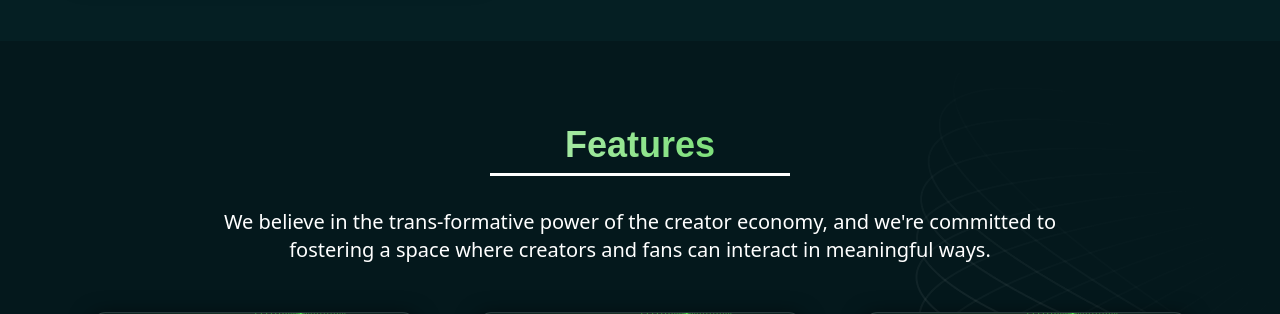
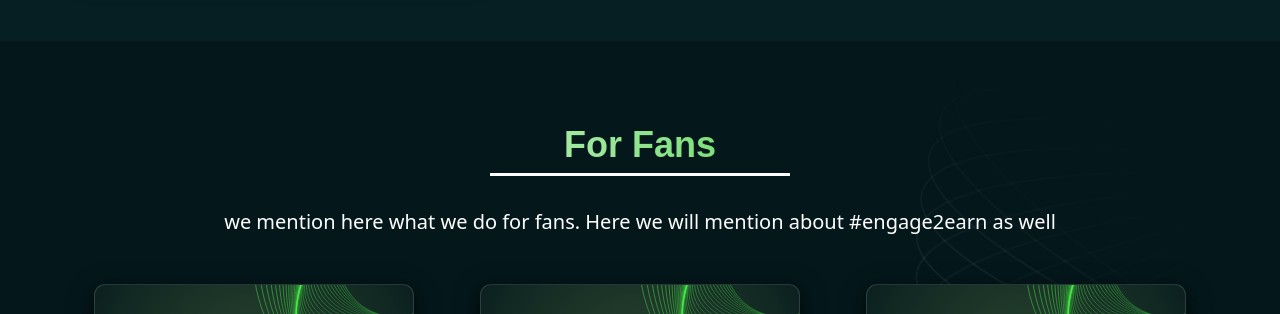
Before and after one commit to noorshanu/Funtunez, a React (Vite) app: page / in a window 1280 px wide. Shown: the part 1240-1554 px from the top of the page. Built offline with nearby package versions, Linux system fonts and the light colour scheme; a web font is replaced by a local one.

Commit message:
Update Features.jsx

```diff
--- a/src/sections/Features.jsx
+++ b/src/sections/Features.jsx
@@ -9,14 +9,12 @@ function Features() {
       <div className="container-wrapper">
         <div className=" my-3">
           <h1 className="text-grad text-4xl font-work font-bold font-64 text-center">
-            Features
+            For Fans
           </h1>
           <div className="bg-white h-[3px] w-[300px] mx-auto my-2"> </div>
 
           <p className=" text-xl text-center text-white max-w-4xl mx-auto my-8">
-            We believe in the trans-formative power of the creator economy, and
-            we're committed to fostering a space where creators and fans can
-            interact in meaningful ways.
+          we mention here what we do for fans. Here we will mention about #engage2earn as well
           </p>
         </div>
 
```
